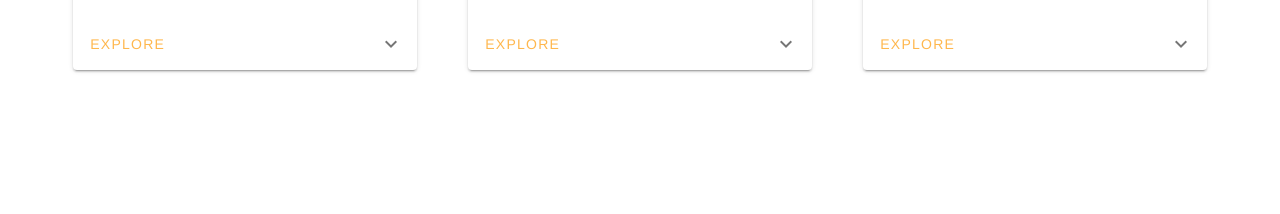
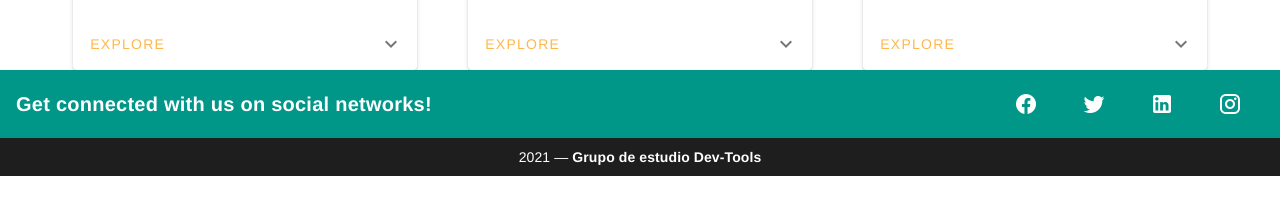
Before and after one commit to alejandro088/recommended-repository, a Vue app: page /projects in a window 1280 px wide. Shown: the part 380-594 px from the top of the page. Built offline with nearby package versions, Linux system fonts and the light colour scheme.

Commit message:
add footer component

```diff
--- a/src/views/Projects.vue
+++ b/src/views/Projects.vue
@@ -140,11 +140,16 @@
                 </v-card>
             </v-row>
         </v-container>
+
+         <Footer />
     </div>
 </template>
 
 <script>
+import Footer from '@/components/Footer';
+
 export default {
+    components: { Footer },
     data: () => ({
         show: false,
     }),
```
